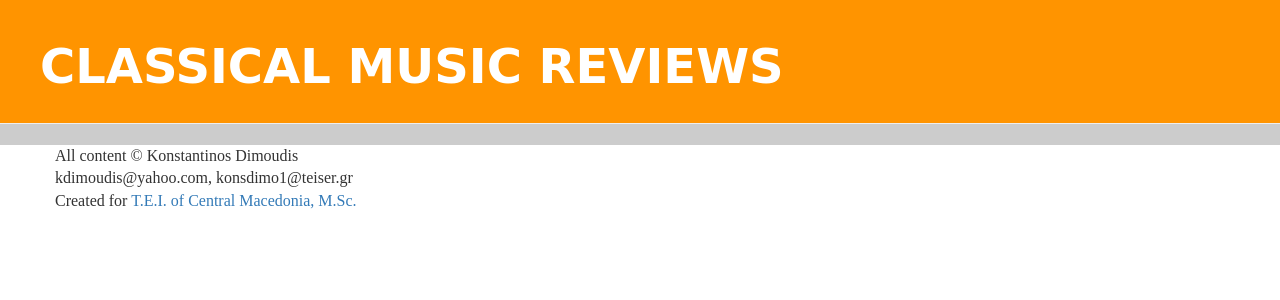
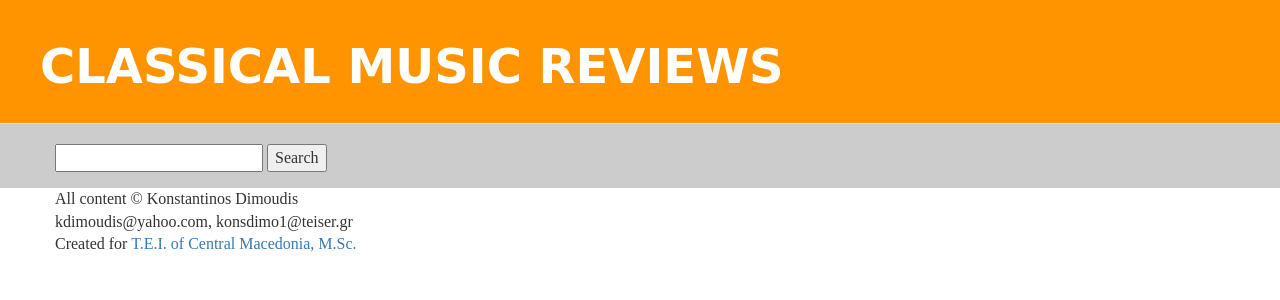
Before and after one commit to kdimoudis/my-first-blog, a Django app: page /review/ in a window 1280 px wide. Shown: the top 300 px of the page. Run offline with Django 3.2, Linux system fonts and the light colour scheme; data that the repository does not hold is empty; some libraries are stand-ins or nearby versions; some web fonts are replaced.

Commit message:
Minor Details

```diff
--- a/blog/templates/blog/post_list.html
+++ b/blog/templates/blog/post_list.html
@@ -1,6 +1,15 @@
 {% extends 'blog/base.html' %}
 
 {% block content %}
+    <div class="row row2">
+        <div class="col-sm-0"Search></div>
+        <div class="col-sm-8">
+            <form type="get" action=".">
+                <input type="text" name="txt">
+                <input type="submit" value="Search">
+            </form>
+        </div>
+    </div>
     {% for post in posts %}
         <div class="post">
             <div class="date">
--- a/blog/views.py
+++ b/blog/views.py
@@ -11,39 +11,51 @@ def post_start(request):
 
 def post_list(request):
     cat=request.GET.get('cat','')
+    txt=request.GET.get('txt','')
     try:
         cat=int(cat)
     except:
         cat=False
 
     if (cat==False):
-        posts = Post.objects.filter(published_date__lte=timezone.now()).order_by('-published_date')
+        if (txt==''):
+            posts = Post.objects.filter(published_date__lte=timezone.now()).order_by('-published_date')
+        else:
+            posts = Post.objects.filter(published_date__lte=timezone.now()).filter(text__contains=txt).order_by('-published_date')
     else:
         posts = Post.objects.filter(published_date__lte=timezone.now()).filter(category=cat).order_by('-published_date')
     return render(request, 'blog/post_list.html', {'posts': posts})
 
 def post_list2(request):
     lab=request.GET.get('lab','')
+    txt=request.GET.get('txt','')
     try:
         lab=int(lab)
     except:
         lab=False
 
     if (lab==False):
-        posts = Post.objects.filter(published_date__lte=timezone.now()).order_by('-published_date')
+        if (txt==''):
+            posts = Post.objects.filter(published_date__lte=timezone.now()).order_by('-published_date')
+        else:
+            posts = Post.objects.filter(published_date__lte=timezone.now()).filter(text__contains=txt).order_by('-published_date')
     else:
         posts = Post.objects.filter(published_date__lte=timezone.now()).filter(label=lab).order_by('-published_date')
     return render(request, 'blog/post_list.html', {'posts': posts})
 
 def post_list3(request):
     comp=request.GET.get('comp','')
+    txt=request.GET.get('txt','')
     try:
         comp=int(comp)
     except:
         comp=False
 
     if (comp==False):
-        posts = Post.objects.filter(published_date__lte=timezone.now()).order_by('-published_date')
+        if (txt==''):
+            posts = Post.objects.filter(published_date__lte=timezone.now()).order_by('-published_date')
+        else:
+            posts = Post.objects.filter(published_date__lte=timezone.now()).filter(text__contains=txt).order_by('-published_date')
     else:
         posts = Post.objects.filter(published_date__lte=timezone.now()).filter(composer=comp).order_by('-published_date')
     return render(request, 'blog/post_list.html', {'posts': posts})
```
